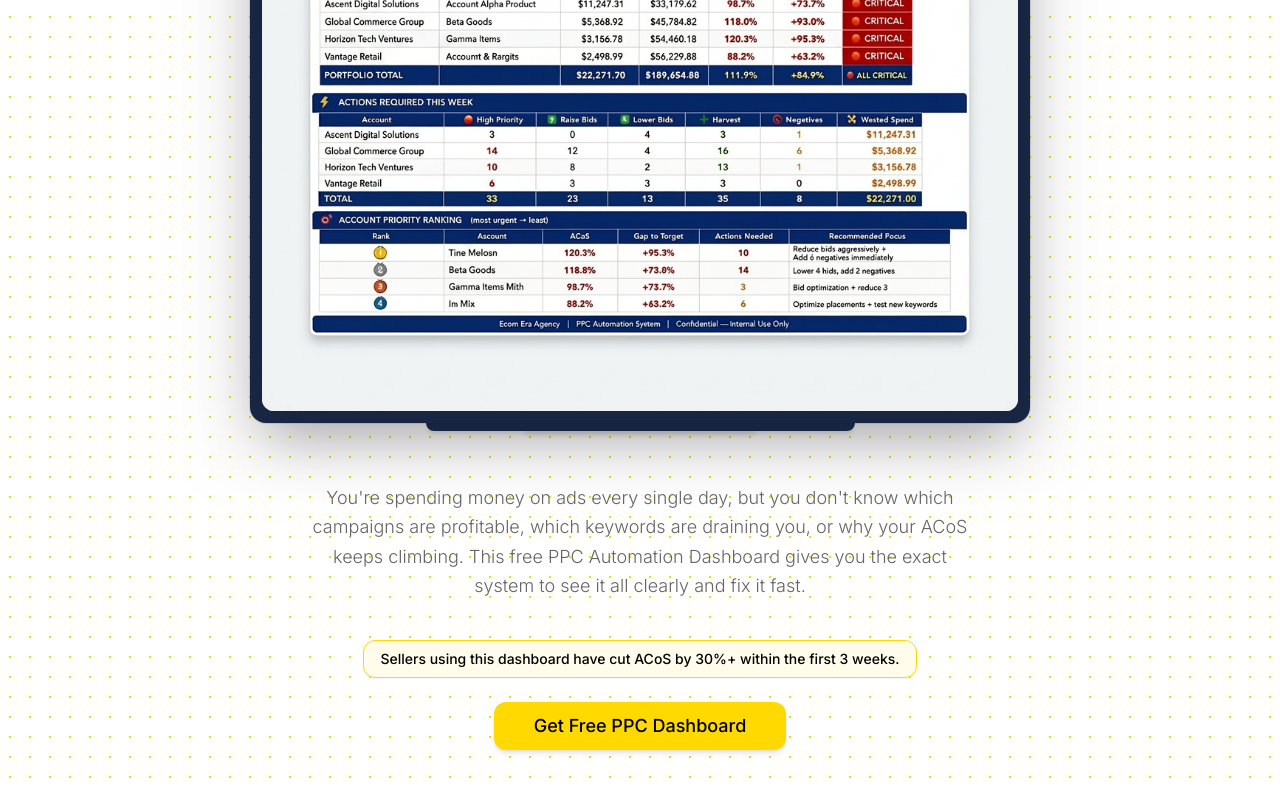
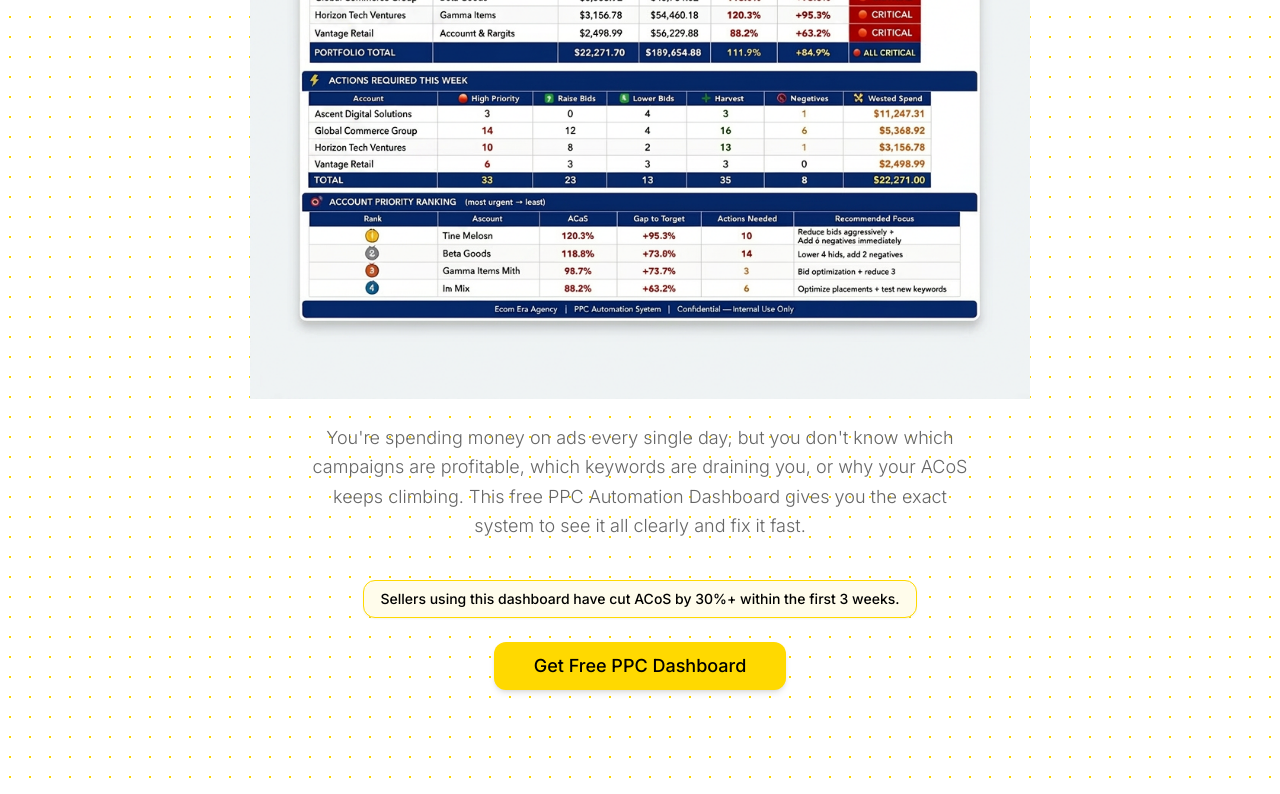
Before and after one commit to mehboobulhaq12/glow-hero-builder, a React (Vite) app: page / in a window 1280 px wide. Shown: the part 843-1637 px from the top of the page. Built offline with nearby package versions, Linux system fonts and the light colour scheme; the HTML template or start-up script is replaced by a standard one.

Commit message:
Changes
Co-authored-by: ibusultan52 <260202921+ibusultan52@users.noreply.github.com>

```diff
--- a/src/components/HeroSection.tsx
+++ b/src/components/HeroSection.tsx
@@ -77,24 +77,17 @@ const HeroSection = React.forwardRef<HTMLDivElement, HeroSectionProps>(
             </span>
           </h1>
 
-          {/* Dashboard Mockup */}
-          <div className="mt-12 mb-12 w-full max-w-[780px] mx-auto">
-            <div className="relative">
-              {/* Laptop frame */}
-              <div className="relative bg-[hsl(222,47%,18%)] rounded-2xl p-3 shadow-[0_25px_60px_-15px_rgba(0,0,0,0.35)] ring-1 ring-black/10">
-                <div className="relative overflow-hidden rounded-lg bg-white shadow-inner">
+          {/* Dashboard Image */}
+          <div className="mt-6 mb-6 w-full max-w-[780px] mx-auto relative">
             <img
               src={dashboardImage}
               alt="PPC Management Dashboard preview"
               className="block w-full h-auto"
             />
-
             {/* Animated cursor */}
             <div className="pointer-events-none absolute top-0 left-0 z-20 animate-cursor-path">
               <div className="relative animate-cursor-click">
-                      {/* Ripple */}
                 <span className="absolute left-1 top-1 block h-4 w-4 rounded-full border-2 border-primary opacity-0 animate-cursor-ripple" />
-                      {/* Cursor SVG */}
                 <svg width="22" height="22" viewBox="0 0 24 24" fill="none" xmlns="http://www.w3.org/2000/svg" className="drop-shadow-md">
                   <path
                     d="M5 3 L5 19 L9.5 14.5 L12 20.5 L14.5 19.5 L12 13.5 L18 13.5 Z"
@@ -107,17 +100,9 @@ const HeroSection = React.forwardRef<HTMLDivElement, HeroSectionProps>(
               </div>
             </div>
           </div>
-              </div>
-              {/* Laptop bottom stand */}
-              <div className="mx-auto h-2 w-[55%] rounded-b-xl bg-[hsl(222,47%,22%)] shadow-md" />
-              <div className="mx-auto h-1 w-[30%] rounded-b-md bg-black/10 blur-[2px]" />
-              {/* Soft outer glow / shadow */}
-              <div className="absolute -inset-6 -z-10 rounded-3xl bg-black/5 blur-2xl" />
-            </div>
-          </div>
 
           {/* Subtitle */}
-          <p className="mt-8 text-lg leading-relaxed text-muted-foreground max-w-2xl mx-auto font-light">
+          <p className="mt-4 text-lg leading-relaxed text-muted-foreground max-w-2xl mx-auto font-light">
             {subtitle}
           </p>
         </div>
```
Lines whose indentation alone changed are shown as unchanged.
